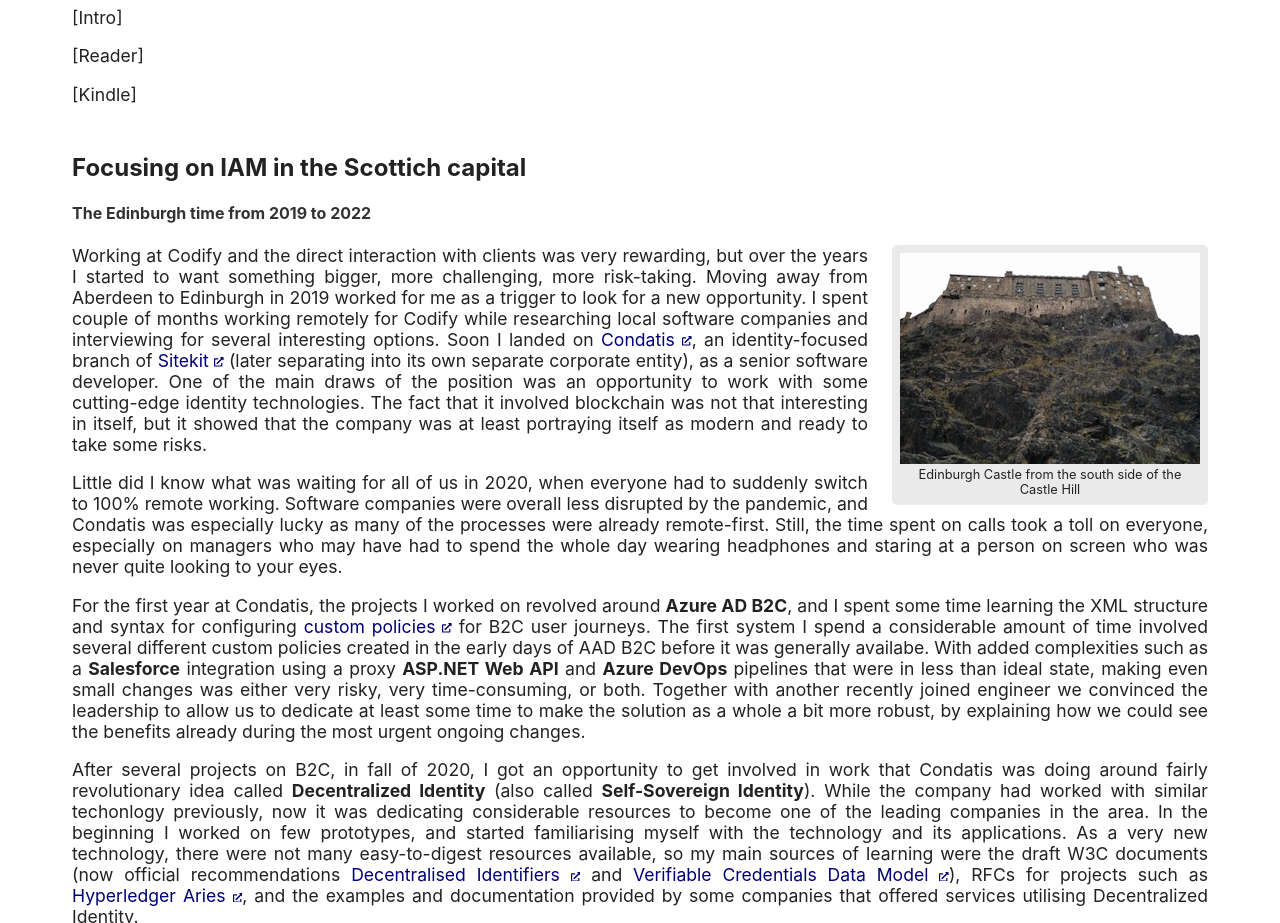
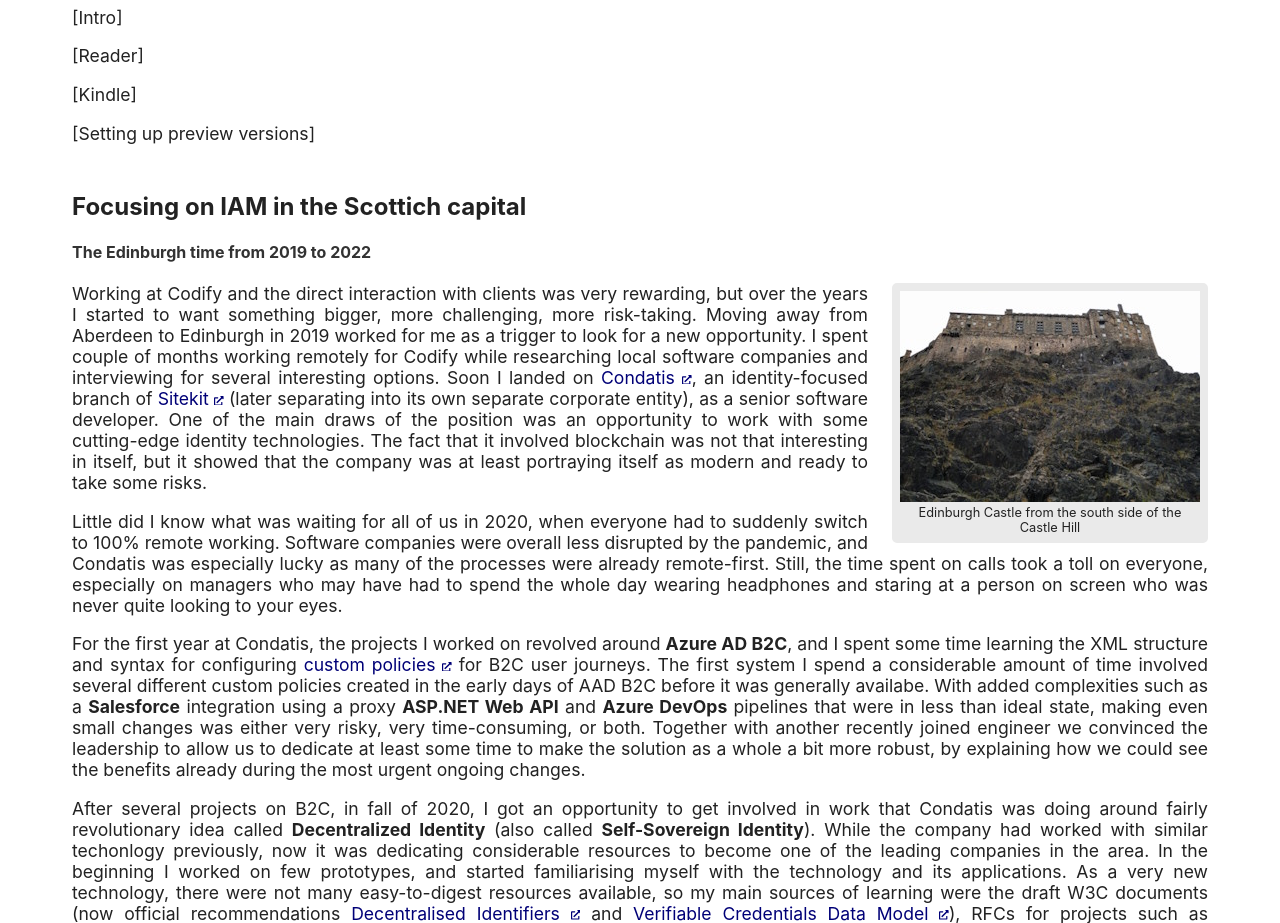
Before and after one commit to vuorinem/mikko.vuorinen.info, a Next.js app: page /history in a window 1280 px wide. Shown: the part 7460-8383 px from the top of the page. Built offline with nearby package versions, Linux system fonts and the light colour scheme; a web font is replaced by a local one.

Commit message:
Add reminder to write about ereader preview

```diff
--- a/app/history/page.tsx
+++ b/app/history/page.tsx
@@ -246,6 +246,9 @@ export default function History() {
                 <p>
                     [Kindle]
                 </p>
+                <p>
+                    [Setting up preview versions]
+                </p>
             </section>
 
             <section>
```
